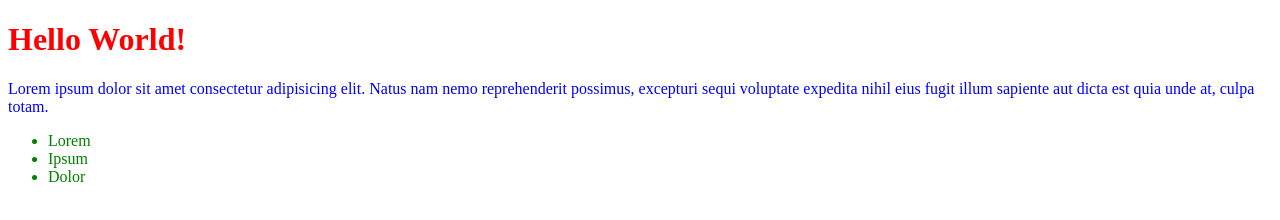
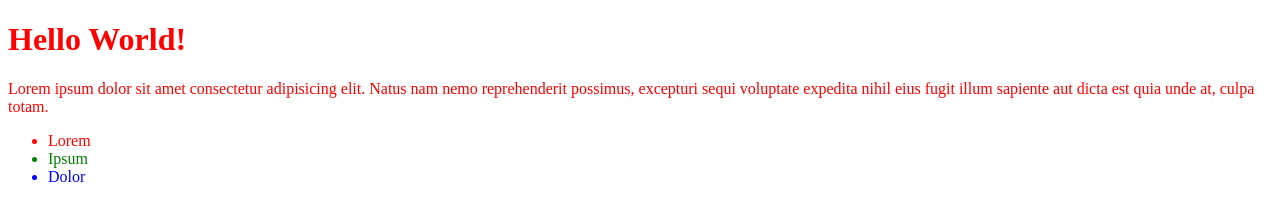
Before and after one commit to Marasz01/algebra.uvod.u.css, a plain HTML site: page index.html in a window 1280 px wide. Drawn offline with Linux system fonts and the light colour scheme.

Commit message:
add style

```diff
--- a/index.html
+++ b/index.html
@@ -4,35 +4,20 @@
     <meta charset="UTF-8" />
     <meta name="viewport" content="width=device-width, initial-scale=1.0" />
     <title>Document</title>
-    <style>
-      title{
-        color: violet;
-
-      }
-      h1 {
-        color: red;
-        font-size: 32px;
-      }
-      p {
-        color: blue;
-        font-size: 16px;
-      }
-      ul {
-        color: green;
-      }
-    </style>
+    <link rel="stylesheet" href="./style/index-specific.css" />
+    <link rel="stylesheet" href="./style/common-style.css" />
   </head>
   <body>
     <h1>Hello World!</h1>
-    <p>
+    <p style="color: red; font-size: 16px">
       Lorem ipsum dolor sit amet consectetur adipisicing elit. Natus nam nemo
       reprehenderit possimus, excepturi sequi voluptate expedita nihil eius
       fugit illum sapiente aut dicta est quia unde at, culpa totam.
     </p>
     <ul>
-      <li>Lorem</li>
-      <li>Ipsum</li>
-      <li>Dolor</li>
+      <li class="li1">Lorem</li>
+      <li class="li2">Ipsum</li>
+      <li class="li3">Dolor</li>
     </ul>
   </body>
 </html>
--- /dev/null
+++ b/style/common-style.css
@@ -0,0 +1,12 @@
+title{
+    color: violet;
+
+  }
+  h1 {
+    color: red;
+    font-size: 32px;
+  }
+  p {
+    color: blue;
+    font-size: 16px;
+  }
--- /dev/null
+++ b/style/index-specific.css
@@ -0,0 +1,12 @@
+ul{
+    color: purple;
+}
+.li1{
+    color: red;
+}
+.li2{
+    color: green;
+}
+.li3{
+    color: blue;
+}
```
